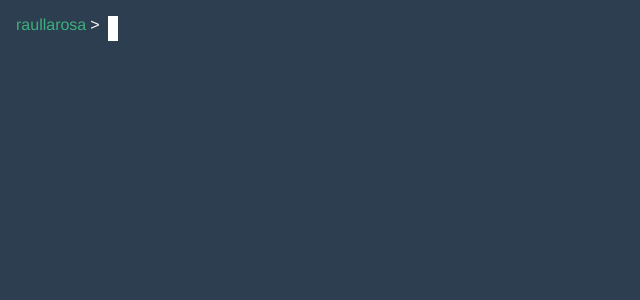
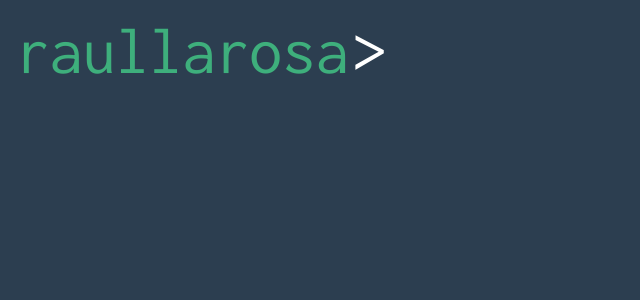
Before and after one commit to raullarosa/raullarosa.com, a Vue app: page / in a window 1280 px wide. Shown: the top 300 px of the page, without its empty margins (0-640 px from the left). Built offline with nearby package versions, Linux system fonts and the light colour scheme.

Commit message:
tweaked prompt for word wrap and style changes

```diff
--- a/public/index.html
+++ b/public/index.html
@@ -6,6 +6,9 @@
   <meta http-equiv="X-UA-Compatible" content="IE=edge">
   <meta name="viewport" content="width=device-width,initial-scale=1.0">
   <link rel="icon" href="<%= BASE_URL %>favicon.ico">
+  <link rel="preconnect" href="https://fonts.googleapis.com">
+  <link rel="preconnect" href="https://fonts.gstatic.com" crossorigin>
+  <link href="https://fonts.googleapis.com/css2?family=Inconsolata&display=swap" rel="stylesheet">
   <title>
     <%= htmlWebpackPlugin.options.title %>
   </title>
--- a/src/App.vue
+++ b/src/App.vue
@@ -21,15 +21,14 @@ export default {
 
 <style>
 #app {
-  font-family: Avenir, Helvetica, Arial, sans-serif;
+  font-family: 'Inconsolata', monospace;
   -webkit-font-smoothing: antialiased;
   -moz-osx-font-smoothing: grayscale;
-  text-align: center;
-  /* background-color: #2c3e50; */
   background-color: #020204;
   color: white;
   min-width: 100vw;
   min-height: 100vh;
+  font-size: 5.2vw;
 }
 #vue-logo {
   max-width: 100%;
--- a/src/components/Terminal/Caret.vue
+++ /dev/null
@@ -1,35 +0,0 @@
-<template>
-  <div id="cursor" :style="styleObject" v-show="showCursor">
-  </div>
-</template>
-
-<script>
-export default {
-  mounted() {
-    this.interval = setInterval(() => {
-      this.showCursor = !this.showCursor
-    }, 500)
-  },
-  unmounted() {
-    clearInterval(this.interval)
-  },
-  data() {
-    return {
-      showCursor: false
-    }
-  },
-  computed: {
-    styleObject() {
-      return {
-        width: "10px",
-        height: "100%",
-        "background-color": "white"
-      }
-    }
-  }
-}
-</script>
-
-<style>
-
-</style>
--- a/src/components/Terminal/Prompt.vue
+++ b/src/components/Terminal/Prompt.vue
@@ -1,45 +1,56 @@
 <template>
-  <div id="prompt" :style="styleObject.prompt">
-    <!-- <input v-model="commandInput" type="text" :style="styleObject.input" /> -->
-    <span class="directory">raullarosa</span>>
+  <form id="prompt" @click.prevent="focusPrompt" @submit.prevent="submitPrompt">
     <span class="input-wrap">
       <span class="width-machine" aria-hidden="true">
-        {{ commandInput }}
+        <span class="directory">raullarosa</span>>
+        {{ `${commandInput}` }}
+        <span id="caret" :style="styleObject.caret">{{String.fromCharCode(9619)}}</span>
       </span>
-      <input class="input" v-model="commandInput">
+      <input
+        ref="prompt"
+        class="input"
+        v-model="commandInput"
+        spellcheck="false"
+      />
     </span>
-    <caret />
-  </div>
+  </form>
 </template>
 
 <script>
-import Caret from './Caret.vue'
 export default {
-  components: { Caret },
+  mounted() {
+    this.focusPrompt()
+    this.interval = setInterval(() => {
+      this.showCaret = !this.showCaret
+    }, 500)
+  },
+  unmounted() {
+    clearInterval(this.interval)
+  },
   data() {
     return {
-      commandInput: ""
+      commandInput: "",
+      showCaret: true
     }
   },
   computed: {
     styleObject() {
       return {
-        prompt: {
-          display: "flex",
-          "flex-direciton": "row",
-          height: "25px"
-        },
-        input: {
-          "background-color": "transparent",
-          color: "white",
-          border: "none",
-          padding: 0,
-          outline: "none !important",
-          width: "fit-content",
-          "caret-color": "transparent"
+        caret: {
+          position: "absolute",
+          transform: "translate(0px, -2px)",
+          color: this.showCaret ? "white" : "transparent"
         }
       }
+    }
+  },
+  methods: {
+    focusPrompt() {
+      this.$refs.prompt.focus()
     },
+    submitPrompt() {
+      console.log(`Prompt: ${this.commandInput}`);
+    }
   }
 }
 </script>
@@ -49,27 +60,32 @@ export default {
   color: #3eaf7c;
   margin-right: 0.25rem;
 }
+
 .input {
   border: none;
   font-family: inherit;
   font-size: inherit;
   padding: 1px 6px;
   background-color: transparent;
-  color: white;
   outline: none;
-  caret-color: transparent;
+  max-width: "50%";
+  color: transparent;
 }
 
 .input-wrap {
   position: relative;
-  margin-right: 0.5rem;
 }
+
 .input-wrap .input {
   position: absolute;
   width: 100%;
   left: 0;
+  cursor: pointer;
 }
+
 .width-machine {
-  color: transparent;
+  color: white;
+  word-break: break-all;
+  text-align: left;
 }
 </style>
```
